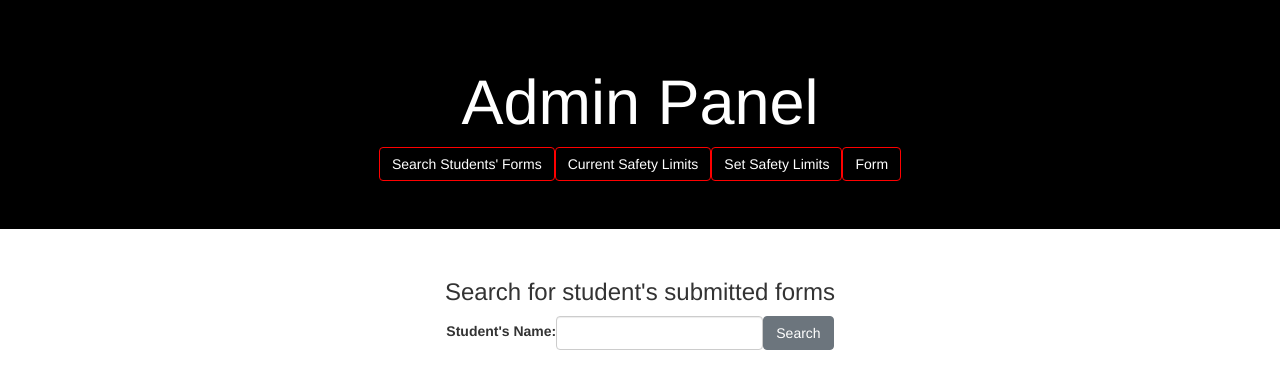
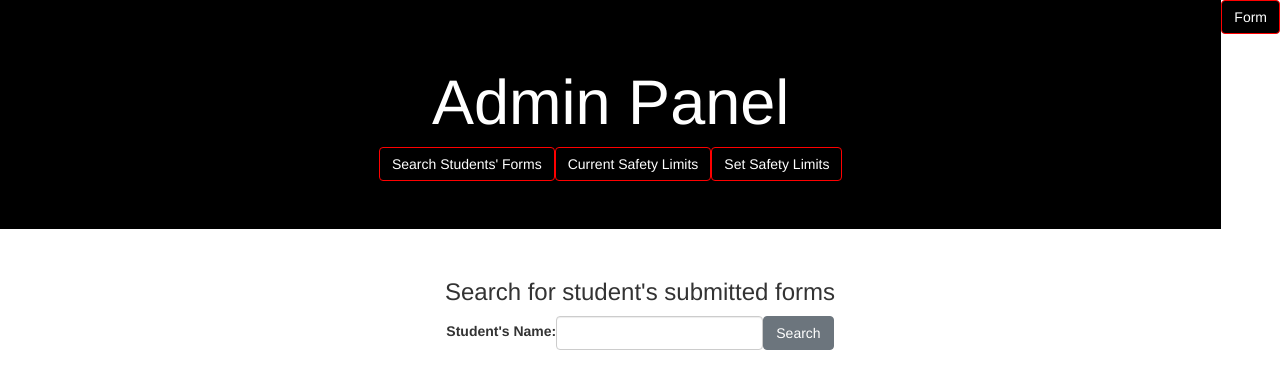
Before and after one commit to mfreilly98/Flight-Risk-Assessment-Frontend, a React (Create React App) app: page /AdminPanel/SearchStudent in a window 1280 px wide. Shown: the top 388 px of the page. Built offline with nearby package versions, Linux system fonts and the light colour scheme.

Commit message:
Admin Panel works through a router and buttons formatted.

```diff
--- a/src/App.js
+++ b/src/App.js
@@ -3,9 +3,6 @@ import 'react-datepicker/dist/react-datepicker.css';
 
 import RiskAssessmentForm from "./components/RiskAssessmentForm";
 import AdminPanelRouter from "./components/AdminPanelRouter";
-import SearchStudent from "./components/SearchStudent";
-import CurrentSettings from "./components/CurrentSettings";
-import SetLimits from "./components/SetLimits";
 
 import {BrowserRouter as Router, Switch, Route} from "react-router-dom";
 import React from "react";
@@ -16,9 +13,9 @@ function App() {
         <Router>
 					<Switch>
             <Route exact path="/" component={RiskAssessmentForm} />
-						<Route exact path="/AdminPanel/SearchStudent" component={SearchStudent} />
-            <Route exact path="/AdminPanel/CurrentSettings" component={CurrentSettings} />
-            <Route exact path="/AdminPanel/SetLimits" component={SetLimits} />
+						<Route exact path="/AdminPanel/SearchStudent" component={AdminPanelRouter} />
+            <Route exact path="/AdminPanel/CurrentSettings" component={AdminPanelRouter} />
+            <Route exact path="/AdminPanel/SetLimits" component={AdminPanelRouter} />
           </Switch>
 				</Router>
       </div>
--- a/src/components/AdminPanelRouter.js
+++ b/src/components/AdminPanelRouter.js
@@ -4,24 +4,18 @@ import SetLimits from "./SetLimits";
 import {Link} from "react-router-dom";
 import './../stylesheets/AdminPanel.css';
 import {Jumbotron, Button} from 'react-bootstrap';
-import {BrowserRouter as Router, Switch, Route, withRouter} from "react-router-dom";
+import {BrowserRouter as Router, Switch, Route} from "react-router-dom";
 import React from "react";
 
 function AdminPanelRouter() {
   return (
     <div>
-      <Jumbotron fluid className="jumbo">
-        <h1>Admin Panel</h1>
-        <Link to="/AdminPanel/SearchStudent"><Button className="btn dash-btn">Search Students' Forms</Button></Link>
-        <Link to="/AdminPanel/CurrentSettings"><Button className="btn dash-btn">Current Safety Limits</Button></Link>
-        <Link to="/AdminPanel/SetLimits"><Button className="btn dash-btn">Set Safety Limits</Button></Link>
-        <Link to="/"><Button className="btn dash-btn">Form</Button></Link>
-      </Jumbotron>
+      <Link to="/"><Button style={{ float: "right" }} className="btn dash-btn">Form</Button></Link>
       <Router>
 				<Switch>
-          <Route exact path="/AdminPanel/SearchStudent" component={withRouter(SearchStudent)} />
-					<Route exact path="/AdminPanel/CurrentSettings" component={withRouter(CurrentSettings)} />
-          <Route exact path="/AdminPanel/SetLimits" component={withRouter(SetLimits)} />
+          <Route path="/AdminPanel/SearchStudent" component={SearchStudent} />
+					<Route exact path="/AdminPanel/CurrentSettings" component={CurrentSettings} />
+          <Route exact path="/AdminPanel/SetLimits" component={SetLimits} />
         </Switch>
 			</Router>
     </div>
--- a/src/components/CurrentSettings.js
+++ b/src/components/CurrentSettings.js
@@ -283,7 +283,6 @@ vfrDisplay() {
                     <Link to="/AdminPanel/SearchStudent"><Button className="btn dash-btn">Search Students' Forms</Button></Link>
                     <Link to="/AdminPanel/CurrentSettings"><Button className="btn dash-btn">Current Safety Limits</Button></Link>
                     <Link to="/AdminPanel/SetLimits"><Button className="btn dash-btn">Set Safety Limits</Button></Link>
-                    <Link to="/"><Button className="btn dash-btn">Form</Button></Link>
                 </Jumbotron>
                 <Row className="section">
                     <Row>
--- a/src/components/RiskAssessmentForm.js
+++ b/src/components/RiskAssessmentForm.js
@@ -47,14 +47,10 @@ function RiskAssessmentForm() {
     }
     return (
         <>
-            <Row>
-                <Col>
-                    <Jumbotron fluid className="jumbo">
-                        <Link to="/AdminPanel/SearchStudent" ><Button style={{ float: "right" }}>Admin</Button></Link>
-                        <h1 className="text-center">Risk Assessment Form</h1>
-                    </Jumbotron>
-                </Col>
-            </Row>
+            <Link to="/AdminPanel/SearchStudent" ><Button style={{ float: "right" }} className="btn dash-btn">Admin</Button></Link>
+            <Jumbotron fluid className="jumbo">
+                <h1 className="text-center">Risk Assessment Form</h1>
+            </Jumbotron>
             <Form>
                 <Form.Row>
                     <Form.Group as={Col} controlId="departureDateAndTime">
--- a/src/components/SearchStudent.js
+++ b/src/components/SearchStudent.js
@@ -12,7 +12,6 @@ function SearchStudent() {
                     <Link to="/AdminPanel/SearchStudent"><Button className="btn dash-btn">Search Students' Forms</Button></Link>
                     <Link to="/AdminPanel/CurrentSettings"><Button className="btn dash-btn">Current Safety Limits</Button></Link>
                     <Link to="/AdminPanel/SetLimits"><Button className="btn dash-btn">Set Safety Limits</Button></Link>
-                    <Link to="/"><Button className="btn dash-btn">Form</Button></Link>
                   </Jumbotron>
                 <Form inline className="section">
                 <Form.Row>
--- a/src/components/SetLimits.js
+++ b/src/components/SetLimits.js
@@ -12,7 +12,6 @@ function SetLimits() {
               <Link to="/AdminPanel/SearchStudent"><Button className="btn dash-btn">Search Students' Forms</Button></Link>
               <Link to="/AdminPanel/CurrentSettings"><Button className="btn dash-btn">Current Safety Limits</Button></Link>
               <Link to="/AdminPanel/SetLimits"><Button className="btn dash-btn">Set Safety Limits</Button></Link>
-              <Link to="/"><Button className="btn dash-btn">Form</Button></Link>
             </Jumbotron>
             <Form inline className="section">
                 <h3>Set safety limilts</h3>
--- a/src/stylesheets/RiskAssessmentForm.css
+++ b/src/stylesheets/RiskAssessmentForm.css
@@ -17,3 +17,9 @@
 	color:#FFF;
 	background-color: #000000;
 }
+
+.dash-btn {
+	background-color: #000000;
+	color:#FFF;
+	border-color: #FF0000;
+}
```
